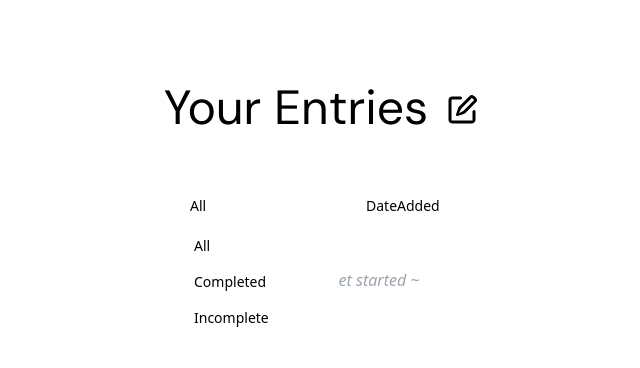
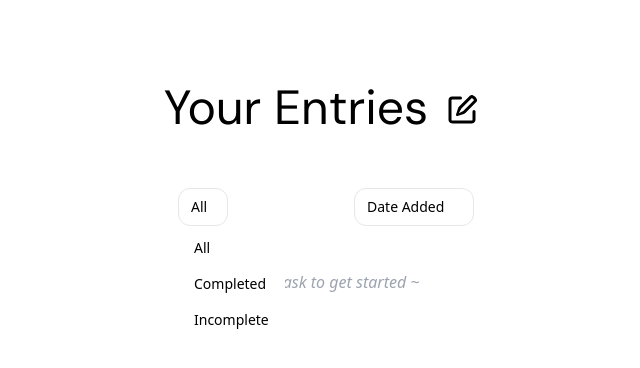
Before and after one commit to catherinetweeks/minimalist-bujo, a React (Vite) app: page / in a window 1280 px wide. Both pictures are taken after a click on the button "All". Shown: the top 368 px of the page, without its empty margins (314-954 px from the left). Built offline with nearby package versions, Linux system fonts and the light colour scheme.

Commit message:
fixed filter/sort appearance, still need to reposition on page

```diff
--- a/src/components/Dropdown.tsx
+++ b/src/components/Dropdown.tsx
@@ -1,4 +1,4 @@
-import { useState } from "react";
+import { useState, useRef, useLayoutEffect } from "react";
 
 interface DropdownProps<T extends string> {
   label?: string;
@@ -14,20 +14,38 @@ const Dropdown = <T extends string>({
   onChange,
 }: DropdownProps<T>) => {
   const [isOpen, setIsOpen] = useState(false);
+  const textRef = useRef<HTMLSpanElement>(null);
+  const [buttonWidth, setButtonWidth] = useState<number | undefined>(undefined);
+
+  useLayoutEffect(() => {
+    if (textRef.current) {
+      const width = textRef.current.offsetWidth;
+      setButtonWidth(width + 32); // Add some padding
+    }
+  }, [value]);
 
   return (
     <div className="relative inline-block text-left">
       {label && <label className="block text-sm mb-1">{label}</label>}
 
+      {/* Invisible span to measure text width */}
+      <span
+        ref={textRef}
+        className="absolute opacity-0 pointer-events-none whitespace-nowrap"
+      >
+        {value[0].toUpperCase() + value.slice(1)}
+      </span>
+
       <button
         onClick={() => setIsOpen((prev) => !prev)}
-        className="bg-white text-black px-3 py-2 rounded-xl text-sm w-40 text-left hover:bg-gray-50"
+        className="bg-white border text-black px-3 py-2 rounded-xl text-sm text-left"
+        style={{ width: buttonWidth }}
       >
         {value[0].toUpperCase() + value.slice(1)}
       </button>
 
       {isOpen && (
-        <div className="absolute mt-1 w-40 rounded-xl bg-white z-10">
+        <div className="absolute mt-1 min-w-full rounded-xl bg-white z-10">
           {options.map((option) => (
             <button
               key={option}
@@ -35,7 +53,7 @@ const Dropdown = <T extends string>({
                 onChange(option);
                 setIsOpen(false);
               }}
-              className="block w-full text-left px-4 py-2 text-sm rounded-xl hover:bg-gray-50"
+              className="block w-full text-left px-4 py-2 rounded-xl text-sm hover:bg-gray-100"
             >
               {option[0].toUpperCase() + option.slice(1)}
             </button>
--- a/src/components/TodoApp.tsx
+++ b/src/components/TodoApp.tsx
@@ -55,7 +55,7 @@ const [editingEntry, setEditingEntry] = useState<Entry | null>(null);
 
 // for sorting and filters
 const [filterStatus, setFilterStatus] = useState<"all" | "completed" | "incomplete">("all");
-const [sortBy, setSortBy] = useState<"dateAdded" | "taskDate">("dateAdded");
+const [sortBy, setSortBy] = useState<"date Added" | "date Due">("date Added");
 
   return (
     <div className="flex flex-col items-center p-8">
@@ -85,7 +85,7 @@ const [sortBy, setSortBy] = useState<"dateAdded" | "taskDate">("dateAdded");
           />
 
           <Dropdown
-            options={["dateAdded", "taskDate"]}
+            options={["date Added", "date Due"]}
             value={sortBy}
             onChange={(val) => setSortBy(val as typeof sortBy)}
           />
@@ -106,8 +106,8 @@ const [sortBy, setSortBy] = useState<"dateAdded" | "taskDate">("dateAdded");
                   return true;
                 })
                 .sort((a, b) => {
-                  if (sortBy === "dateAdded") return Number(b.id) - Number(a.id);
-                  if (sortBy === "taskDate") return a.date.localeCompare(b.date);
+                  if (sortBy === "date Added") return Number(b.id) - Number(a.id);
+                  if (sortBy === "date Due") return a.date.localeCompare(b.date);
                   return 0;
                 })
                 .map((entry) => (
```
